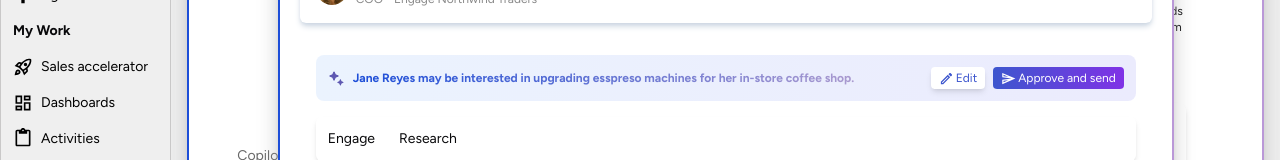
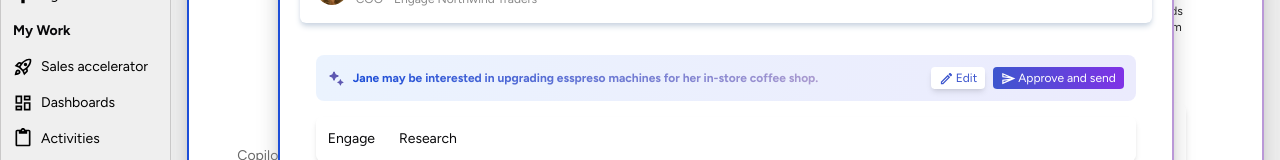
Before and after one commit to Dauntlesspaul/dynamics365, a Next.js app: page /leads in a window 1280 px wide. Both pictures are taken after a click on the element 418 px from the left and 466 px from the top of the page. Shown: the part 167-327 px from the top of the page. Built offline with nearby package versions, Linux system fonts and the light colour scheme; a web font is replaced by a local one.

Commit message:
new first name logic

```diff
--- a/app/ui/leads/leadsInfocarousels.tsx
+++ b/app/ui/leads/leadsInfocarousels.tsx
@@ -95,7 +95,7 @@ function LeadInfo({closeModal, leadIndex}: {closeModal: ()=> void, leadIndex: nu
                         width={17}
                         height={17}
                         />
-                        <p className='text-xs font-bold bg-gradient-to-r from-blue-700 to-[#aa9acf] text-transparent bg-clip-text'>{lead.name} may be interested in upgrading esspreso machines for her in-store coffee shop.</p>
+                        <p className='text-xs font-bold bg-gradient-to-r from-blue-700 to-[#aa9acf] text-transparent bg-clip-text'>{(lead.name.split(' ')[0])} may be interested in upgrading esspreso machines for her in-store coffee shop.</p>
                     </div>
                     <div className='flex gap-2'>
                         <div className='px-2 py-[3px] cursor-pointer shadow-md rounded-sm bg-white flex items-center gap-[2px]'>
```
